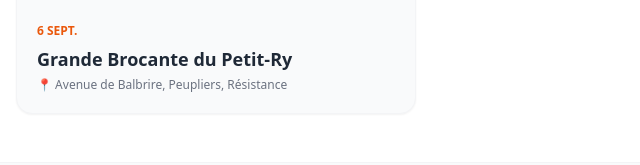
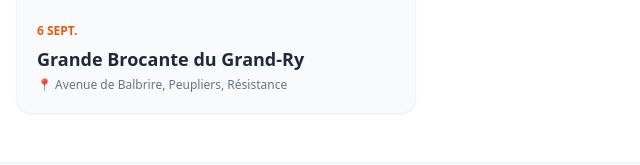
Before and after one commit to Raiser00/siteWebPetitRy, an Eleventy site: page index.njk in a window 1280 px wide. Shown: the part 1153-1318 px from the top of the page, 0-640 px from the left. Built offline with nearby package versions, Linux system fonts and the light colour scheme; Eleventy itself is replaced by a stand-in of ours; files that its build step writes are made by us from their sources; no server answers.

Commit message:
Update Agenda “brocante”

```diff
--- a/agenda/brocante.md
+++ b/agenda/brocante.md
@@ -1,5 +1,5 @@
 ---
-title: Grande Brocante du Petit-Ry
+title: Grande Brocante du Grand-Ry
 date: 2026-09-06T08:00:00.000+02:00
 location: Avenue de Balbrire, Peupliers, Résistance
 image: /assets/img/brocante2026.png
```
